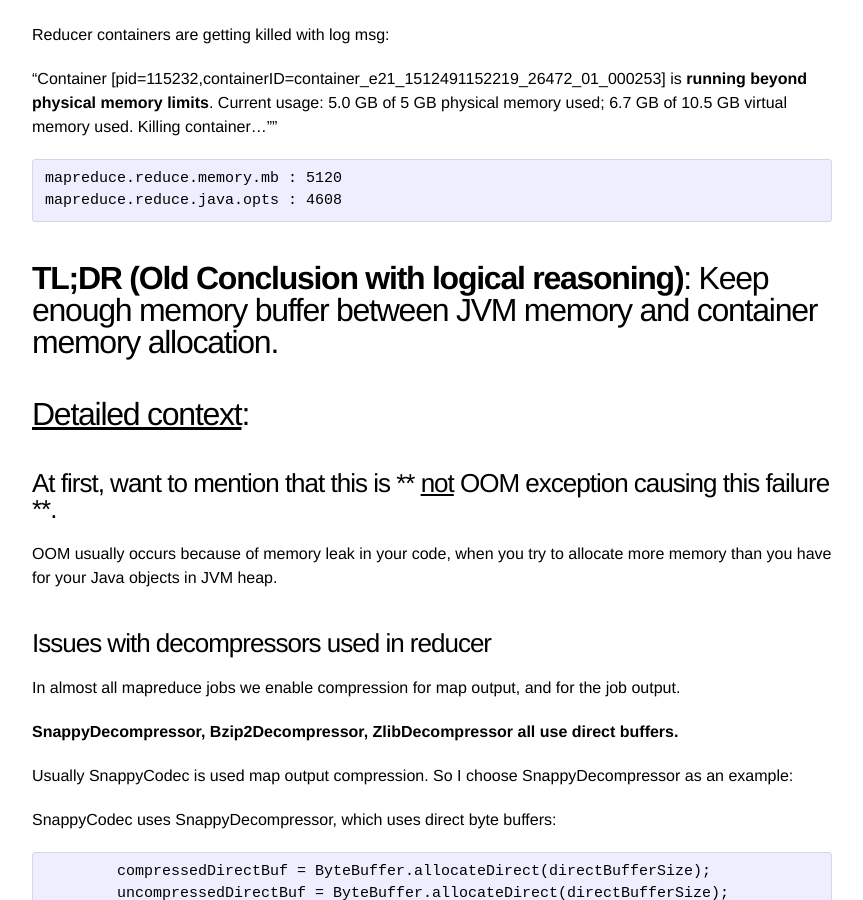
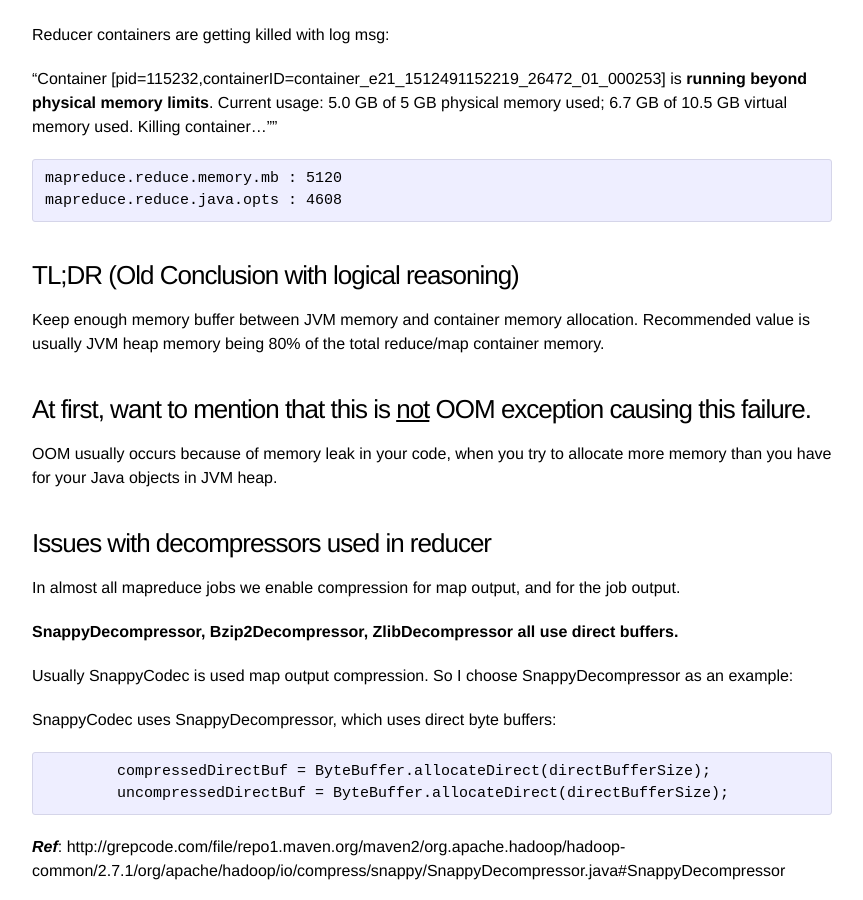
Before and after one commit to elkhand/elkhand.github.io, a Jekyll site: the page built from _posts/2017-12-27-Solution-for-Reducer-Container-is-running-beyond-physical-memory-limits.markdown, in a window 1280 px wide and 900 px high, scrolled down 304 px. Shown: the whole window, without its empty margins (208-1071 px from the left). Built offline with Jekyll 4.4.1, drawn with Linux system fonts in a browser that asks for light colours; nearby versions of some CDN libraries; comment, search, counter and statistics services are not loaded.

Commit message:
Updated styling of blog post

````diff
--- a/_posts/2017-12-27-Solution-for-Reducer-Container-is-running-beyond-physical-memory-limits.markdown
+++ b/_posts/2017-12-27-Solution-for-Reducer-Container-is-running-beyond-physical-memory-limits.markdown
@@ -19,11 +19,11 @@ mapreduce.reduce.memory.mb : 5120
 mapreduce.reduce.java.opts : 4608
 ```
 
-## **TL;DR  (Old Conclusion with logical reasoning)**: Keep enough memory buffer between JVM memory and container memory allocation.
+### TL;DR  (Old Conclusion with logical reasoning)
+Keep enough memory buffer between JVM memory and container memory allocation.
+Recommended value is usually JVM heap memory being 80% of the total reduce/map container memory.
 
-## <u>Detailed context</u>:
-
-### At first, want to mention that this is ** <u>not</u> OOM exception causing this failure **.
+### At first, want to mention that this is <u>not</u> OOM exception causing this failure.
 
 OOM usually occurs because of memory leak in your code, when you try to allocate more memory than you have for your Java objects in JVM heap.
 
@@ -44,12 +44,13 @@ SnappyCodec uses SnappyDecompressor, which uses direct byte buffers:
 **_Ref_**: http://grepcode.com/file/repo1.maven.org/maven2/org.apache.hadoop/hadoop-common/2.7.1/org/apache/hadoop/io/compress/snappy/SnappyDecompressor.java#SnappyDecompressor
 
 
-###  Some more insights of direct byte buffer:
+####  Some more insights of direct byte buffer:
 "Direct buffers are intended for interaction with channels and native I/O routines. They make a best effort to store the byte elements in a memory area that a channel can use for direct, or raw, access by using native code to tell the operating system to drain or fill the memory area directly.
 
 Direct buffers are optimal for I/O, but they may be more expensive to create than nondirect byte buffers. The memory used by direct buffers is allocated by calling through to native, operating system-specific code, bypassing the standard JVM heap. **The memory-storage areas of direct buffers are not subject to garbage collection because they are outside the standard JVM heap.**"
 
 **_Ref_**: https://stackoverflow.com/questions/5670862/bytebuffer-allocate-vs-bytebuffer-allocatedirect
+
 **_Ref_**: https://docs.oracle.com/javase/8/docs/api/java/nio/ByteBuffer.html
 
 Thus when Snappy is used for intermediate compression, Snappy uses off-heap memory, and when it does not have enough space to allocate it causes your reduce tasks fail, which ends up your job failing.
@@ -58,4 +59,5 @@ Thus when Snappy is used for intermediate compression, Snappy uses off-heap memo
 One solution will be keeping enough memory between JVM memory allocation and container memory allocation so that enough off-heap memory will be there for decompression. Decreasing your JVM memory allocation will make your job run slower (as you can create/hold fewer objects in JVM heap), but will not cause your job failure.
 
 Recommended value is usually JVM heap memory being 80% of the total reduce/map container memory.
+
 **_Ref_**: http://crazyadmins.com/tag/tuning-yarn-to-get-maximum-performance/
````
